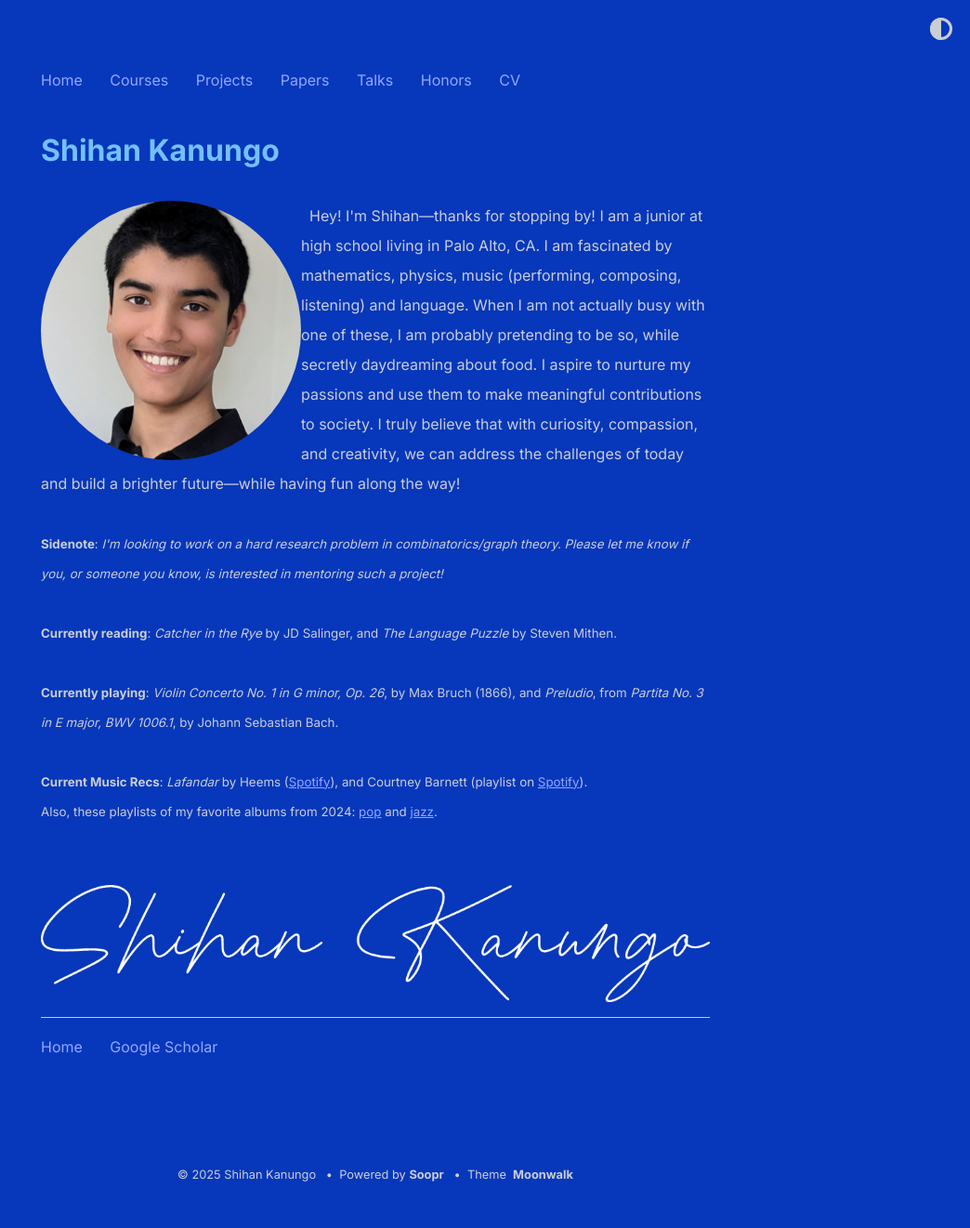
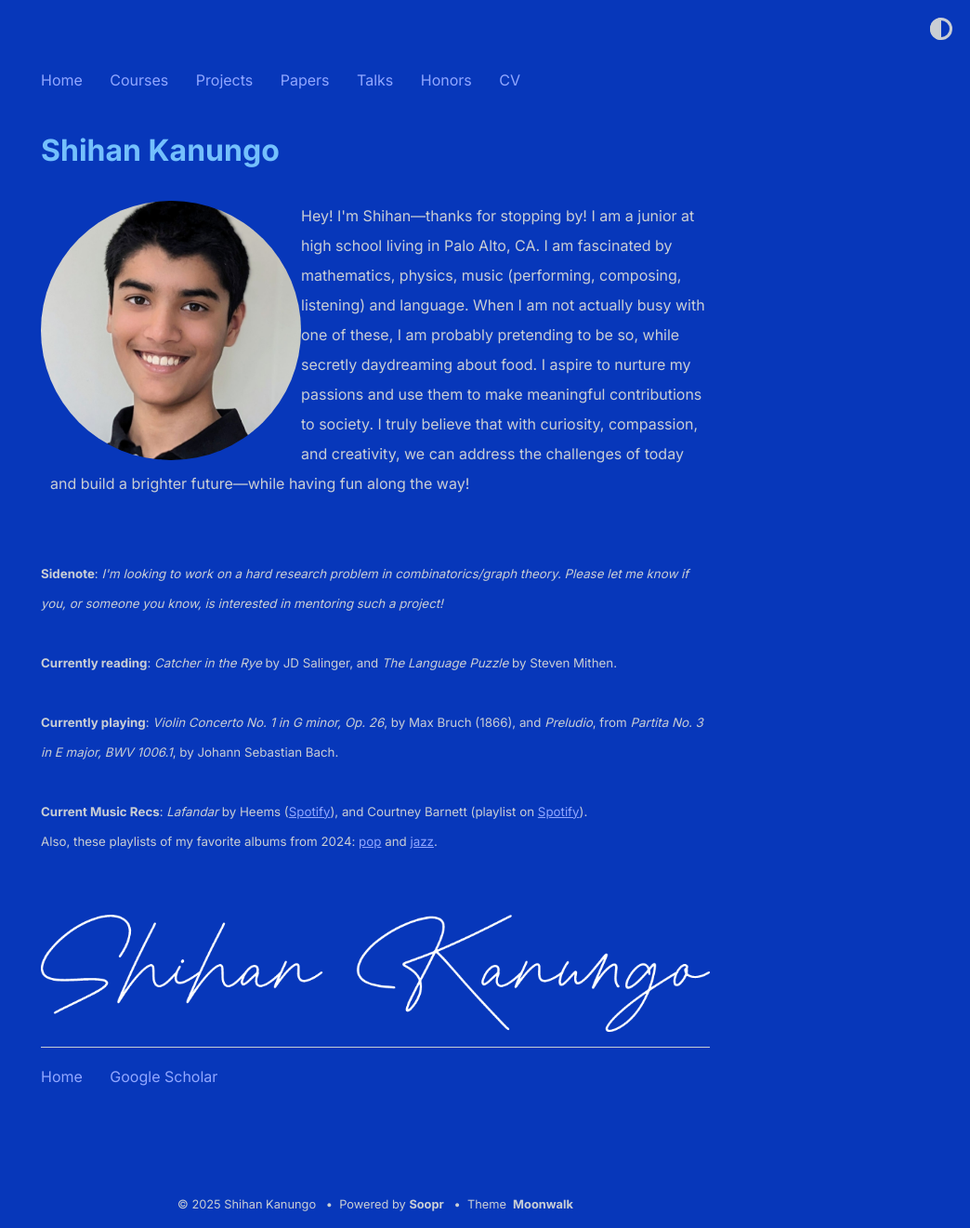
Before and after one commit to shihankanungo/shihankanungo.github.io, a Jekyll site: the page built from index.md, in a window 1280 px wide. Shown: the whole page at 93% size, without its empty margins (236-1280 px from the left). Built offline with Jekyll 4.4.1, drawn with Linux system fonts in a browser that asks for light colours; before the commit the page ends 1289 px from its top, so only the background shows below that.

Commit message:
Update _config.yml

```diff
--- a/_config.yml
+++ b/_config.yml
@@ -2,8 +2,8 @@
 author: Shihan Kanungo
 url: https://www.shihankanungo.github.io/shihanmoonwalk/ # root address of the site
 description: > # description of the site (multiple lines allowed)
-  <img src="photo.png" alt="Avatar" align="left" hspace="10" style="width:280px; border-radius:50%;"> &nbsp;
-  Hey! I'm Shihan&mdash;thanks for stopping by! I am a junior at high school living in Palo Alto, CA. I am fascinated by mathematics, physics, music (performing, composing, listening) and language. When I am not actually busy with one of these, I am probably pretending to be so, while secretly daydreaming about food. I aspire to nurture my passions and use them to make meaningful contributions to society. I truly believe that with curiosity, compassion, and creativity, we can address the challenges of today and build a brighter future&mdash;while having fun along the way!
+  <img src="photo.png" alt="Avatar" align="left" hspace="10" style="width:280px; border-radius:50%;">
+  <div style="margin-left: 10px;">Hey! I'm Shihan&mdash;thanks for stopping by! I am a junior at high school living in Palo Alto, CA. I am fascinated by mathematics, physics, music (performing, composing, listening) and language. When I am not actually busy with one of these, I am probably pretending to be so, while secretly daydreaming about food. I aspire to nurture my passions and use them to make meaningful contributions to society. I truly believe that with curiosity, compassion, and creativity, we can address the challenges of today and build a brighter future&mdash;while having fun along the way!</div>
           <br /><br />
 
           <small><b>Sidenote</b>: <i>I'm looking to work on a hard research problem in combinatorics/graph theory. Please let me know if you, or someone you know, is interested in mentoring such a project! </i></small>
```
